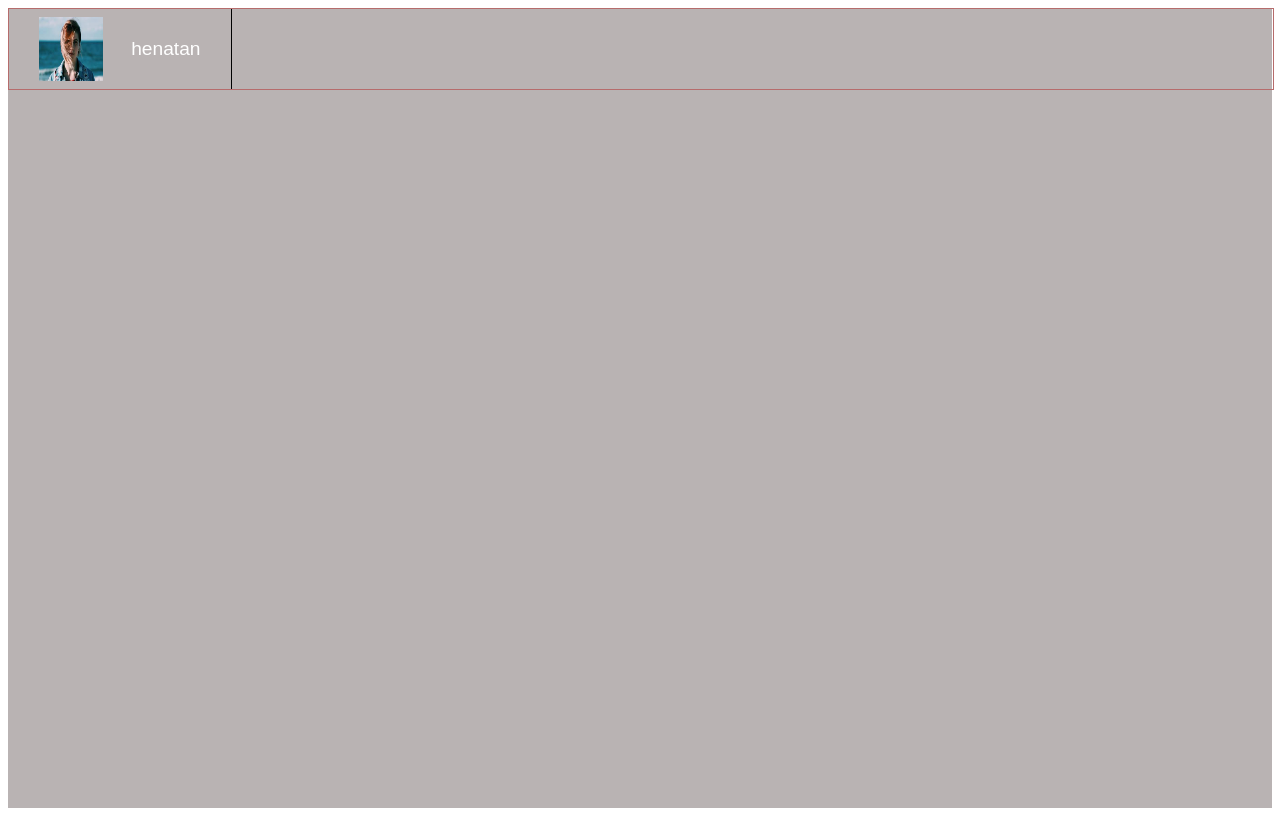
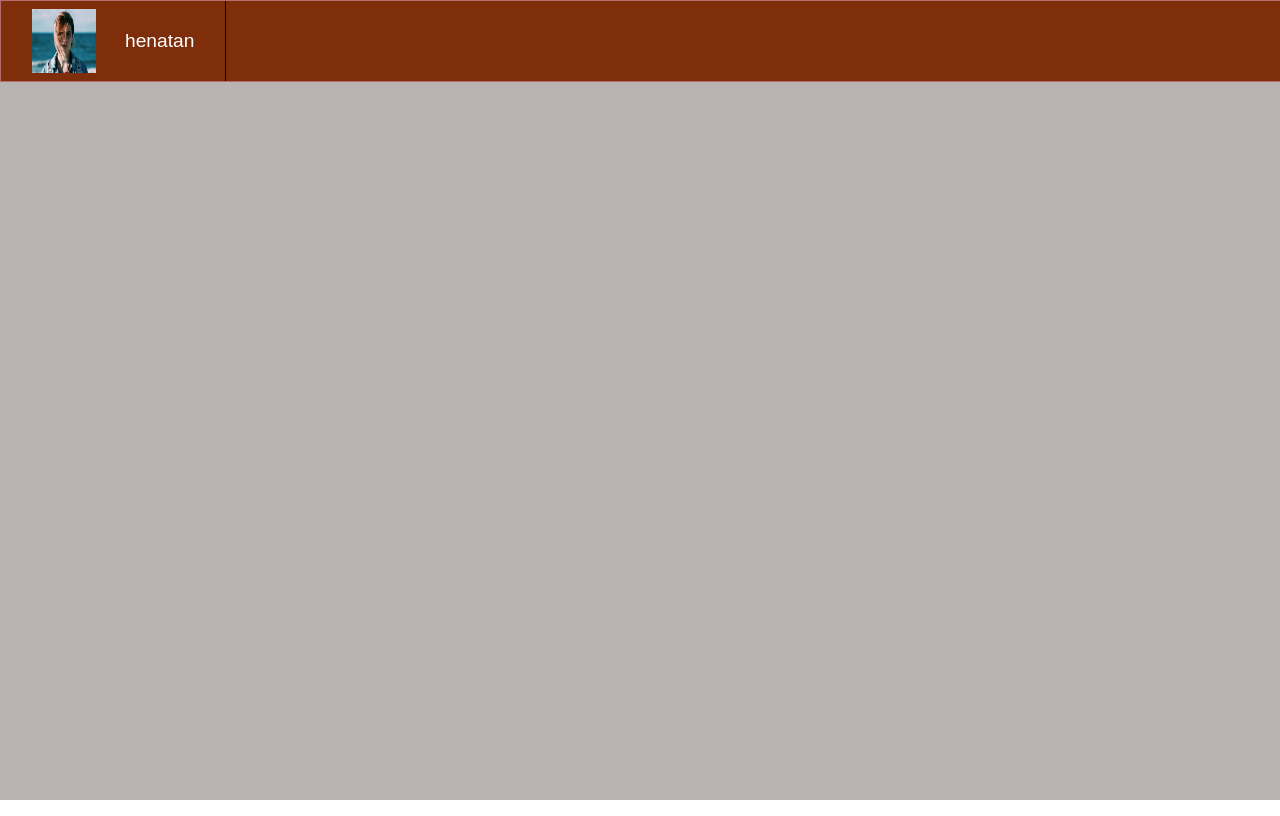
Before and after one commit to henatan99/todo-list, a website built with webpack: page dist/index.html in a window 1280 px wide. Built offline with nearby package versions, Linux system fonts and the light colour scheme; files whose address does not match are found by name.

Commit message:
- installs file-loader and html-loader into devDependencies - adds file-loader key to webpack.config.js - imports photo.jpeg into the navbar.js file

```diff
--- a/package.json
+++ b/package.json
@@ -16,6 +16,8 @@
   },
   "devDependencies": {
     "css-loader": "^5.1.2",
+    "file-loader": "^6.2.0",
+    "html-loader": "^2.1.2",
     "style-loader": "^2.0.0",
     "webpack": "^5.24.4",
     "webpack-cli": "^4.5.0"
--- a/src/assets/style.css
+++ b/src/assets/style.css
@@ -1,3 +1,7 @@
+body {
+    margin: 0;
+}
+
 #container {
     width: 100%;
     height: 100vh;
@@ -13,6 +17,7 @@
     display: flex;
     flex-direction: row;
     align-items: center;
+    background: rgb(126, 46, 10);
 }
 
 .profileDiv {
@@ -34,6 +39,7 @@
     display: flex;
     flex-direction: row;
     justify-content: center;
+    object-fit: cover;
 }
 
 .profileImg {
--- a/src/views/navbar.js
+++ b/src/views/navbar.js
@@ -1,20 +1,27 @@
 import rootPath from '../helpers/rootpath';
+import profileImg from '../assets/images/photo.jpeg'
 
 const ROOT = rootPath();
 
-const imgPath = (img) => {
-    return `${ROOT}/src/assets/images/${img}`;
-}
+// const imgPath = (img) => {
+//     return `${ROOT}/src/assets/images/${img}`;
+// }
+
+const imgPath = new Image();
+imgPath.src = profileImg;
+imgPath.classList.add('profileImg');
 
 const profile = (profileImg, userName) => {
     let profileDiv = document.createElement('div');
     profileDiv.classList.add('profileDiv');
     profileDiv.setAttribute('id', 'profileDiv');
 
-    let profileImgPath = imgPath(profileImg);
-    let profileImgDiv = `${'<div class="profileImgdiv"><img src="../src/'}${profileImgPath}" class="profileImg"></div>`;
+    let profileImgDiv = document.createElement('div');
+    profileImgDiv.classList.add('profileImageDiv');
+    profileImgDiv.appendChild(imgPath);
+
     let userNameSpan = `<span class="userNameSpan">${userName}</span>`;
-    profileDiv.innerHTML = profileImgDiv + userNameSpan;
+    profileDiv.innerHTML = profileImgDiv.innerHTML + userNameSpan;
     return profileDiv;
 }
 
--- a/webpack.config.js
+++ b/webpack.config.js
@@ -23,10 +23,15 @@ module.exports = {
       },
       {
         test: /\.(png|svg|jpg|jpeg|gif)$/i,
-        type: 'asset/resource',
-        // use: [
-        //   'file-loader',
-        // ],
+        // type: 'asset/resource',
+        use: [
+          'file-loader',
+        ],
+      },
+
+      {
+        test: /\.html$/i,
+        loader: 'html-loader',
       },
     ],
   },
```
Also changed, not shown: dist/45a5f06b5694cb26cda9.jpeg (added), dist/45a5f06b5694cb26cda995a26fbfc894.jpeg (added), dist/main.js, 1 other file.
